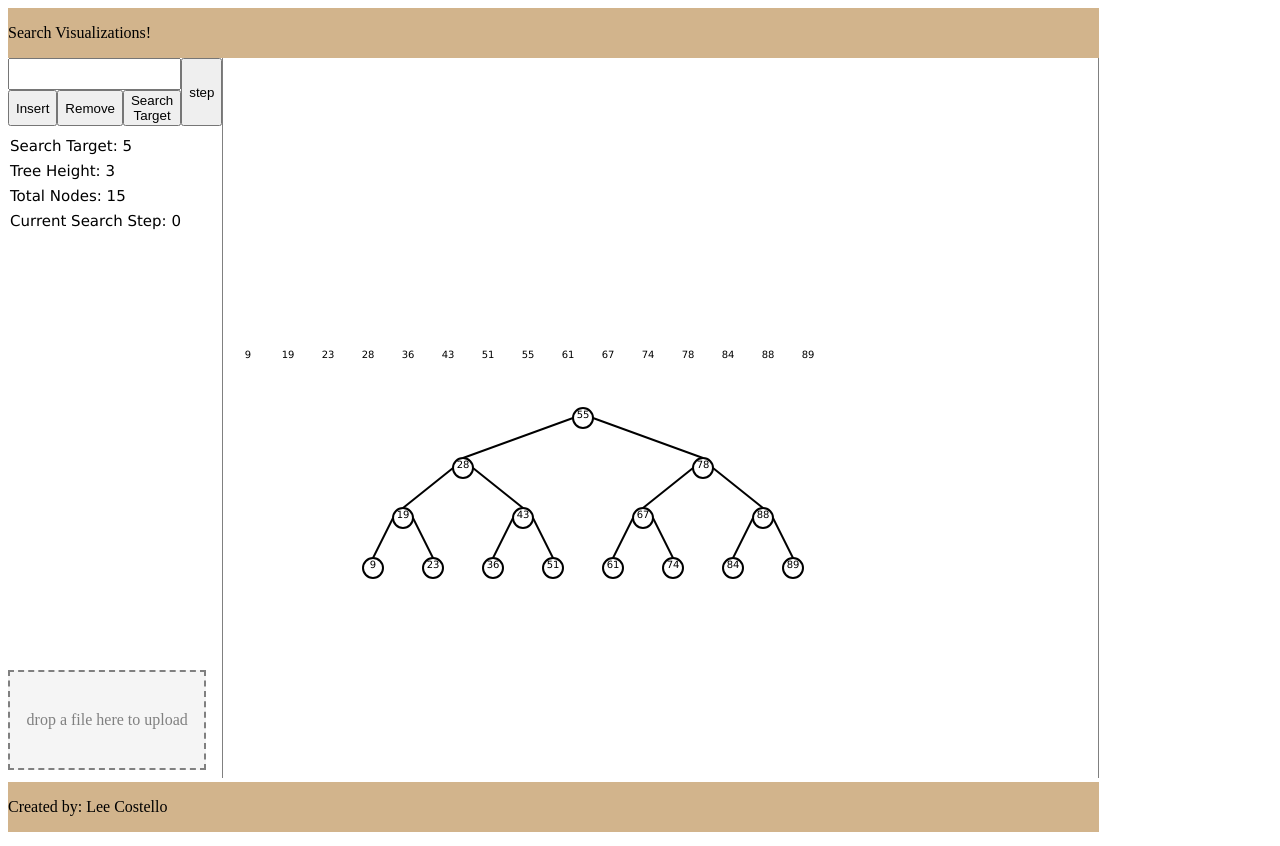
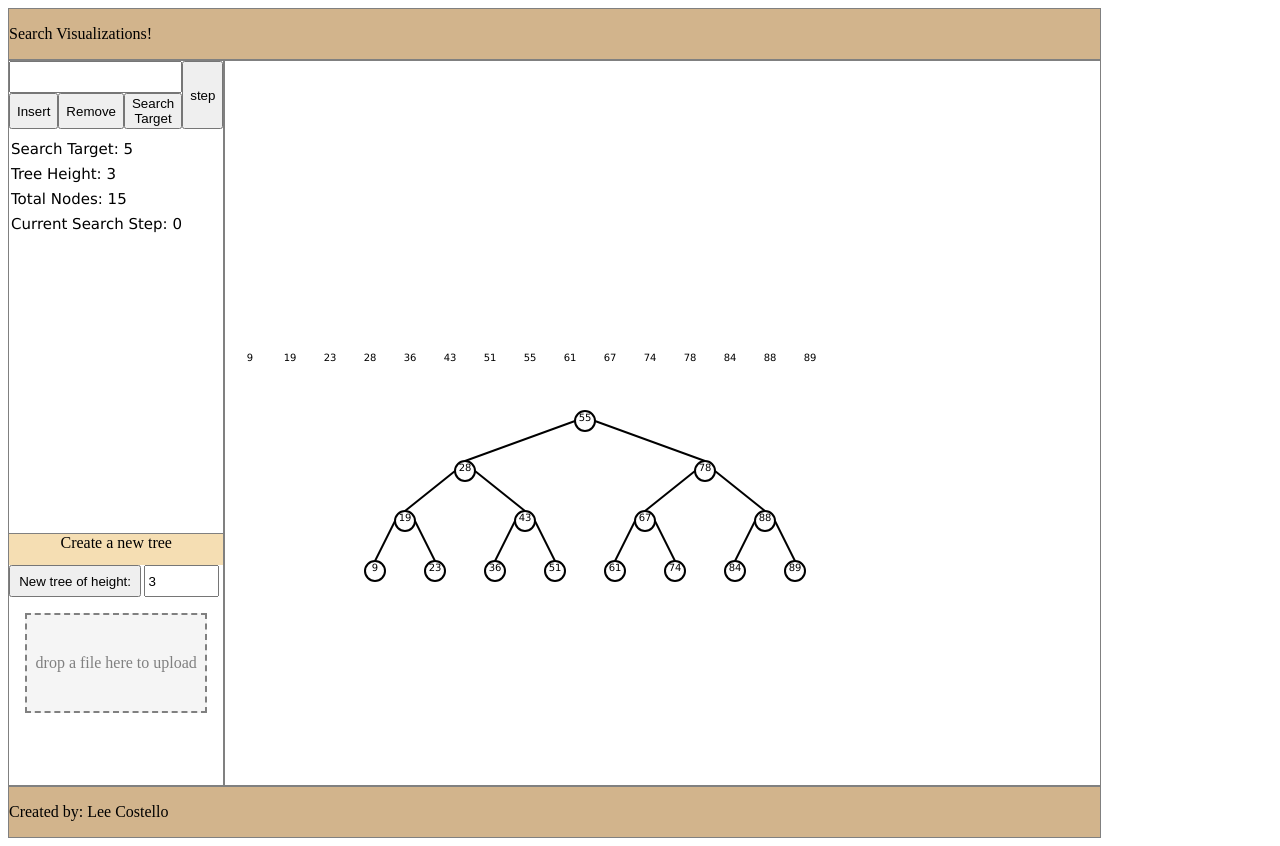
Before and after one commit to 8888/searchVisualizations, a website with bundled scripts: page index.html in a window 1280 px wide. Both pictures are taken after typing "5" into the empty fields and a click on the button "Search Target". Built offline with nearby package versions, Linux system fonts and the light colour scheme.

Commit message:
ui addition to allow a user to create new trees of a given height

```diff
--- a/index.css
+++ b/index.css
@@ -9,6 +9,7 @@
     background: tan;
     grid-column-start: 1;
     grid-column-end: 3;
+    border: 1px solid gray;
 }
 
 .side-bar {
@@ -19,6 +20,7 @@
     display: grid;
     grid-template-columns: repeat(4, 1fr);
     grid-auto-rows: minmax(2em, max-content);
+    border: 1px solid gray;
 }
 
 #side-bar-input {
@@ -32,11 +34,40 @@
     grid-row-end: 3;
 }
 
+.new-tree-title {
+    grid-column-start: 1;
+    grid-column-end: 5;
+    border-top: 1px solid gray;
+    text-align: center;
+    background: wheat;
+}
+
+.new-tree-height {
+    grid-column-start: 1;
+    grid-column-end: 5;
+    display: grid;
+    grid-template-columns: auto;
+    grid-auto-rows: inherit;
+}
+
+
+#new-tree-input {
+    margin-left: 0.25em;
+    width: 5em;
+    grid-column-start: 2;
+    grid-column-end: 3;
+}
+
+#new-tree-create {
+    grid-column-start: 1;
+    grid-column-end: 2;
+}
+
 #side-bar-file-drop {
     grid-column-start: 1;
     grid-column-end: 5;
     height: 6em;
-    margin-right: 1em;
+    margin: 1em;
     border: 2px dashed gray;
     background: whitesmoke;
     color: gray;
@@ -49,6 +80,7 @@
     /* background: floralwhite; */
     grid-column-start: 2;
     grid-column-end: auto;
+    border: 1px solid gray;
 }
 
 .side-canvas-container {
@@ -60,10 +92,9 @@
     background: tan;
     grid-column-start: 1;
     grid-column-end: 3;
+    border: 1px solid gray;
 }
 
 #mainCanvasElement {
     outline: none;
-    border-left: 1px solid gray;
-    border-right: 1px solid gray;
 }
--- a/index.html
+++ b/index.html
@@ -20,10 +20,15 @@
                     <canvas
                         id="sideCanvasElement"
                         width="215"
-                        height="540"
+                        height="400"
                         oncontextmenu="return false;"
                         style="outline: none;">
                     </canvas>
+                </div>
+                <div class="new-tree-title">Create a new tree</div>
+                <div class="new-tree-height">
+                    <button id="new-tree-create" type="button">New tree of height:</button>
+                    <input id="new-tree-input" type="number" value="3">
                 </div>
                 <div id="side-bar-file-drop">drop a file here to upload</div>
             </div>
--- a/index.js
+++ b/index.js
@@ -61,12 +61,12 @@ let updatedState = {
     mainScaleFactor: state.mainScaleFactor
 };
 
-const getUserInput = (reset = false) => {
+const getUserInput = (id, reset = false) => {
     // gets value from user input box
     // resets value if true
-    const value = document.getElementById('side-bar-input').value;
+    const value = document.getElementById(id).value;
     if (reset) {
-        document.getElementById('side-bar-input').value = '';
+        document.getElementById(id).value = '';
     }
     return parseInt(value);
 };
@@ -101,7 +101,7 @@ function init() {
     });
 
     document.getElementById('side-bar-search-target').addEventListener('click', () => {
-        const value = getUserInput(true);
+        const value = getUserInput('side-bar-input', true);
         if (value) {
             updatedState.searchTarget = value;
             updatedState.step = -1;
@@ -109,7 +109,7 @@ function init() {
     });
 
     document.getElementById('side-bar-insert').addEventListener('click', () => {
-        const value = getUserInput(true);
+        const value = getUserInput('side-bar-input', true);
         if (value) {
             updatedState.searchField = bsa.sortedInsert(value, state.searchField);
             updatedState.step = -1;
@@ -117,7 +117,7 @@ function init() {
     });
 
     document.getElementById('side-bar-remove').addEventListener('click', () => {
-        const value = getUserInput(true);
+        const value = getUserInput('side-bar-input', true);
         if (value) {
             updatedState.searchField = bsa.remove(value, state.searchField);
             updatedState.step = -1;
@@ -136,6 +136,14 @@ function init() {
         event.stopPropagation();
         // access the dropped files
         handleFiles(event.dataTransfer.files);
+    });
+
+    document.getElementById('new-tree-create').addEventListener('click', () => {
+        const value = getUserInput('new-tree-input');
+        if (value <= 10 && value >= 0) {
+            updatedState.searchField = bsa.generateSearchField(bst.nodesForHeight(value), startingInterval);
+            updatedState.step = -1;
+        }
     });
 
     // canvas event listeners
```
